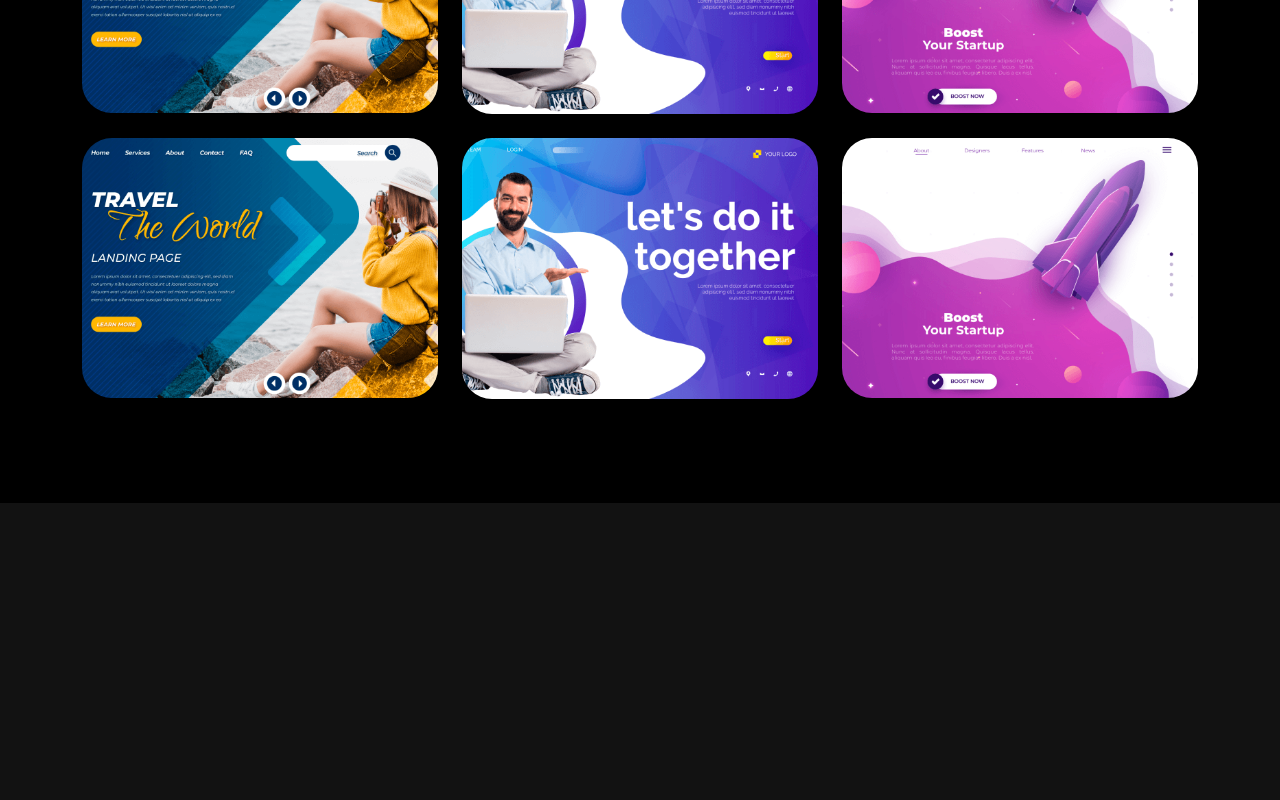
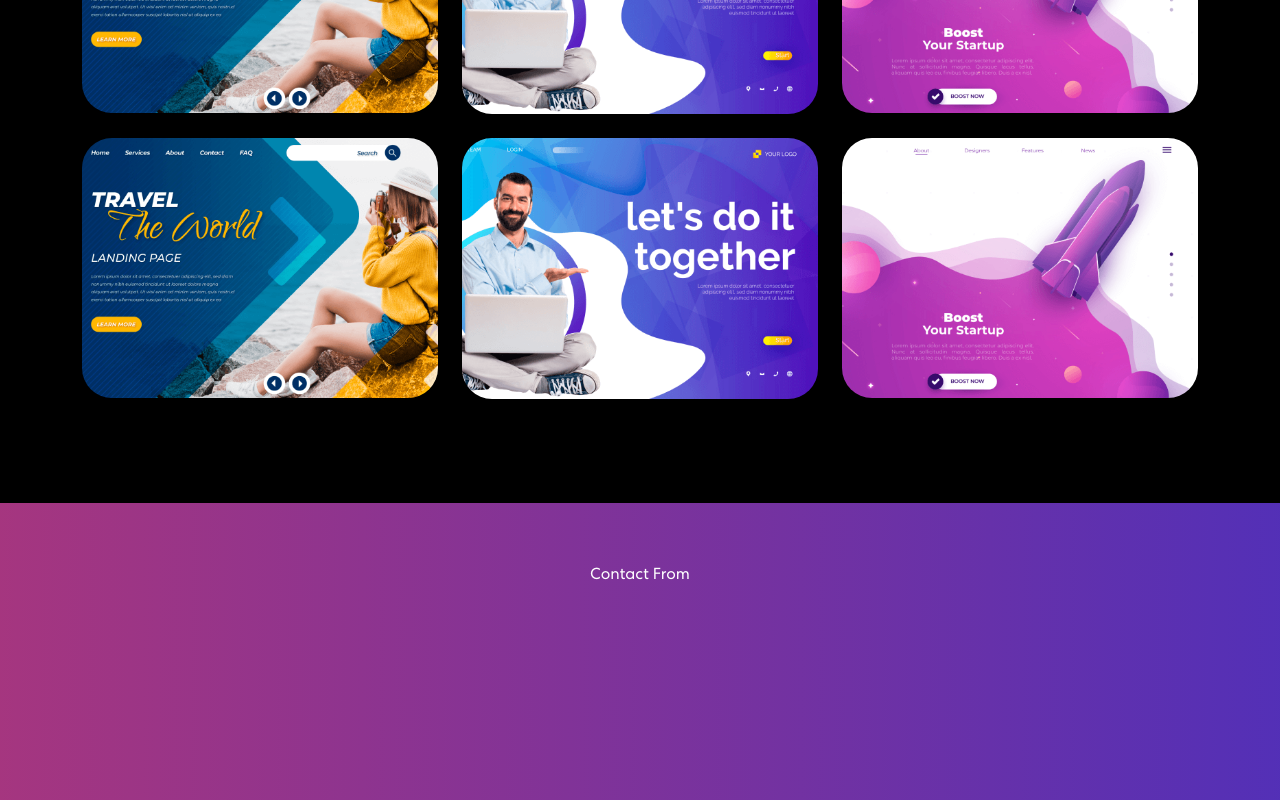
Before and after one commit to Patrikrizek/maiona-react-personal-portfolio, a React (Create React App) app: page / in a window 1280 px wide. Shown: the part 1734-2534 px from the top of the page. Before the commit the page ends 2237 px from the top, so only its background shows below. Built offline with nearby package versions, Linux system fonts and the light colour scheme.

Commit message:
Contact component created

```diff
--- a/src/App.js
+++ b/src/App.js
@@ -4,6 +4,7 @@ import NavBar from './components/NavBar';
 import Banner from './components/Banner';
 import Skills from './components/Skills';
 import Projects from './components/Projects';
+import Contact from './components/Contact';
 
 function App() {
   return (
@@ -12,6 +13,7 @@ function App() {
       <Banner />
       <Skills />
       <Projects />
+      <Contact />
     </div>
   );
 }
--- /dev/null
+++ b/src/components/Contact.jsx
@@ -0,0 +1,9 @@
+const Contact = () => {
+    return (
+        <section className='contact' id="contact" >
+            <p>Contact From</p>
+        </section>
+    );
+}
+
+export default Contact;
```
